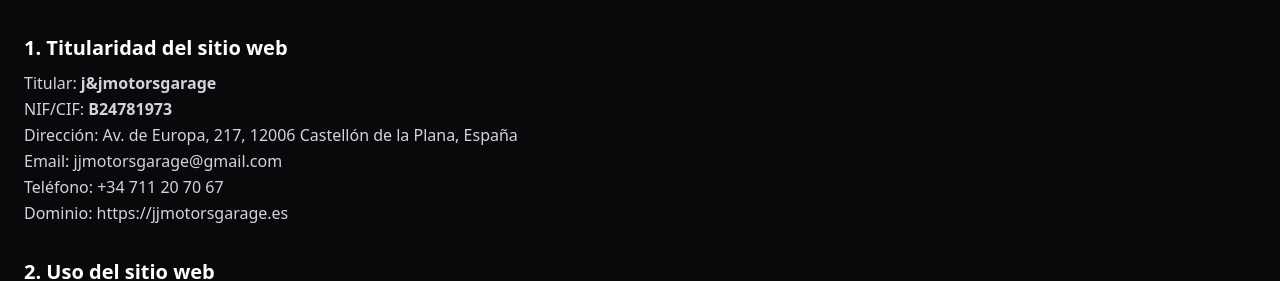
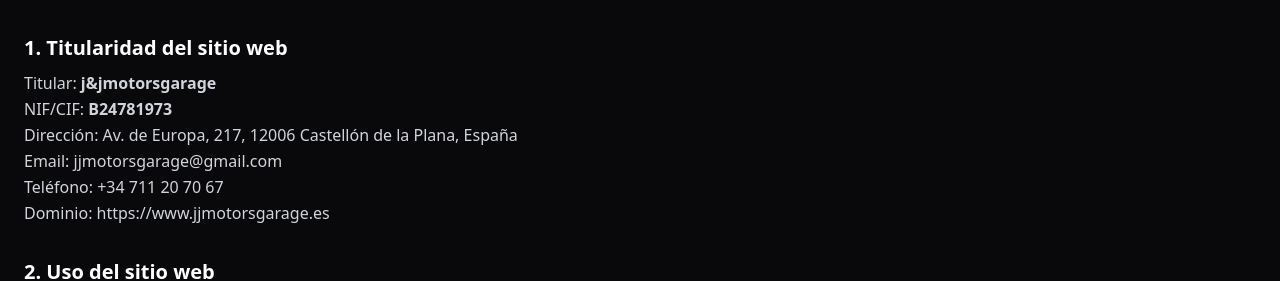
Before and after one commit to bitbazaarplayground/J-Jmotorsgarage, a React (Vite) app: page /aviso-legal in a window 1280 px wide. Shown: the part 310-591 px from the top of the page. Built offline with nearby package versions, Linux system fonts and the light colour scheme.

Commit message:
fix: standardise SEO canonical URLs to www

```diff
--- a/src/pages/AvisoLegal.jsx
+++ b/src/pages/AvisoLegal.jsx
@@ -51,7 +51,7 @@
               <br />
               Teléfono: +34 711 20 70 67
               <br />
-              Dominio: https://jjmotorsgarage.es
+              Dominio: https://www.jjmotorsgarage.es
             </p>
           </div>
 
--- a/src/seo/LocalBusinessSchema.jsx
+++ b/src/seo/LocalBusinessSchema.jsx
@@ -5,10 +5,10 @@
         {JSON.stringify({
           "@context": "https://schema.org",
           "@type": "AutoRepair",
-          "@id": "https://jjmotorsgarage.es/#business",
+          "@id": "https://www.jjmotorsgarage.es/#business",
           name: "J&J Motors Garage",
-          image: "https://jjmotorsgarage.es/og-image.jpg",
-          url: "https://jjmotorsgarage.es",
+          image: "https://www.jjmotorsgarage.es/og-image.jpg",
+          url: "https://www.jjmotorsgarage.es",
           telephone: "+34 711 20 70 67",
           priceRange: "€€",
           address: {
--- a/src/seo/OrganizationSchema.jsx
+++ b/src/seo/OrganizationSchema.jsx
@@ -2,10 +2,10 @@
   const schema = {
     "@context": "https://schema.org",
     "@type": "Organization",
-    "@id": "https://jjmotorsgarage.es/#organization",
+    "@id": "https://www.jjmotorsgarage.es/#organization",
     name: "J&J Motors Garage",
-    url: "https://jjmotorsgarage.es",
-    logo: "https://jjmotorsgarage.es/logo.jpg",
+    url: "https://www.jjmotorsgarage.es",
+    logo: "https://www.jjmotorsgarage.es/logo.jpg",
     email: "jjmotorsgarage@gmail.com",
     telephone: "+34 711 20 70 67",
 
--- a/src/seo/SEO.jsx
+++ b/src/seo/SEO.jsx
@@ -1,7 +1,7 @@
 import { Link as LinkTag, Meta, Title } from "react-head";
 
 export default function SEO({ title, description, canonical, image }) {
-  const siteUrl = "https://jjmotorsgarage.es";
+  const siteUrl = "https://www.jjmotorsgarage.es";
   const url = canonical ? siteUrl + canonical : siteUrl;
 
   // Use logo.jpg as the default OG image
```
Also changed, not shown: public/robots.txt, 1 other file (tests, documents, lock files or other folders).
